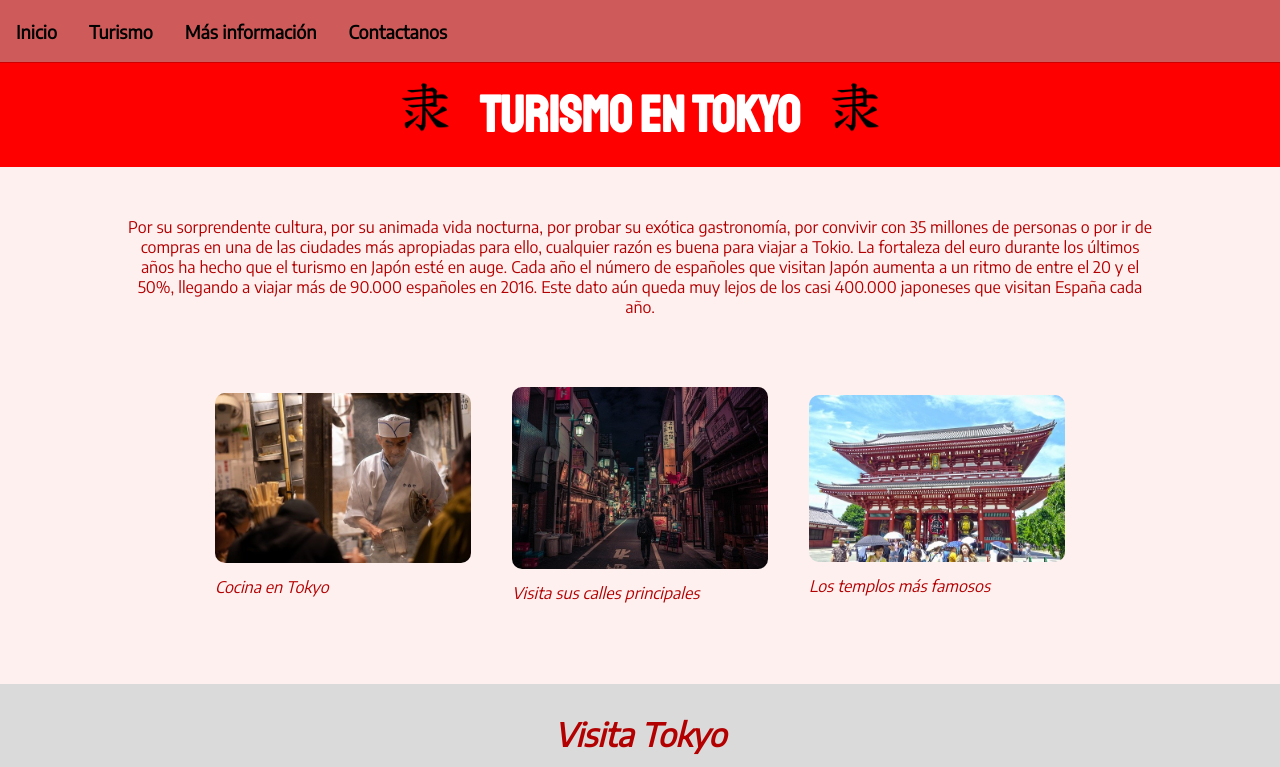
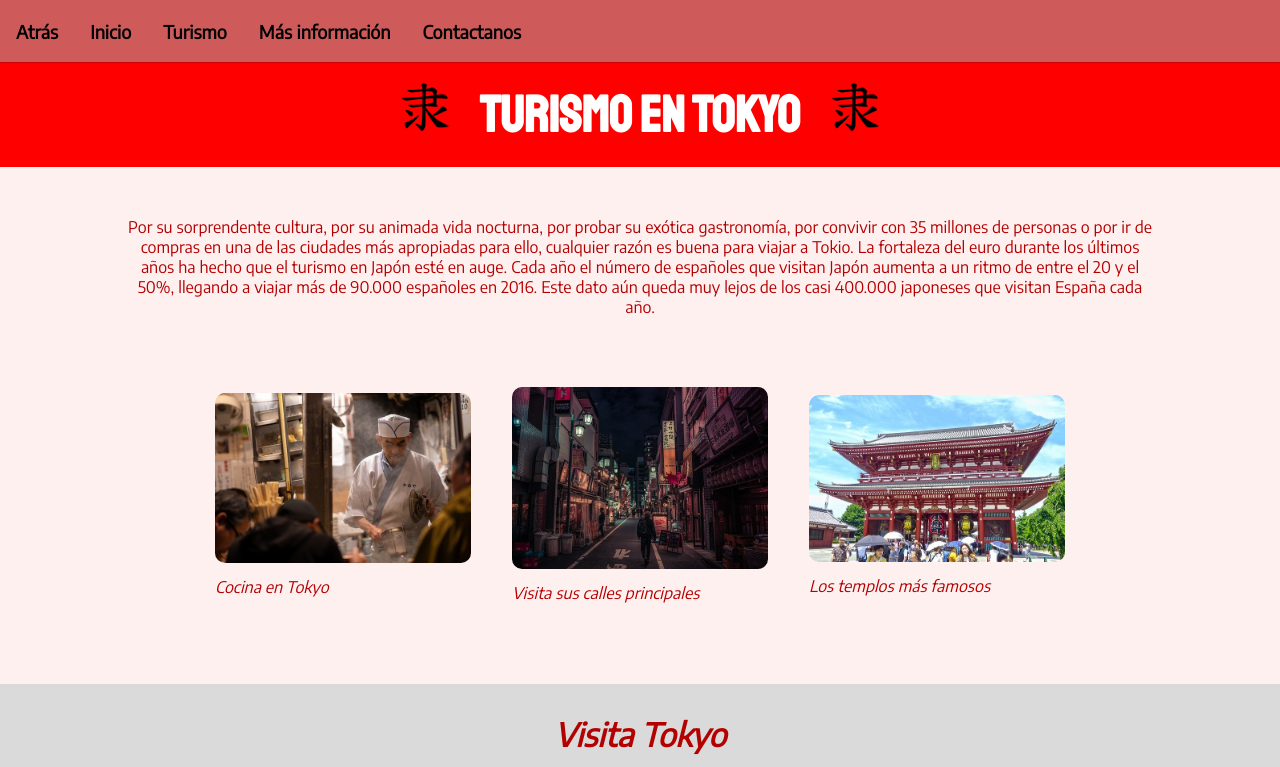
Before and after one commit to YaizaFC/paginaDint, a plain HTML site: page 3_implantacionMulti/practicas/turismoTokyo/index.html in a window 1280 px wide. Shown: the top 767 px of the page. Drawn offline with Linux system fonts and the light colour scheme.

Commit message:
commit imagenes y videos 1 de febrero

```diff
--- a/3_implantacionMulti/practicas/turismoTokyo/index.html
+++ b/3_implantacionMulti/practicas/turismoTokyo/index.html
@@ -15,6 +15,7 @@
     <header>
         <nav class="noFijo">
             <ul>
+                <li><a href="../../index.html">Atrás</a></li>
                 <li><a href="#info">Inicio</a></li>
                 <li><a href="#images">Turismo</a></li>
                 <li><a href="#info2">Más información</a></li>
```
